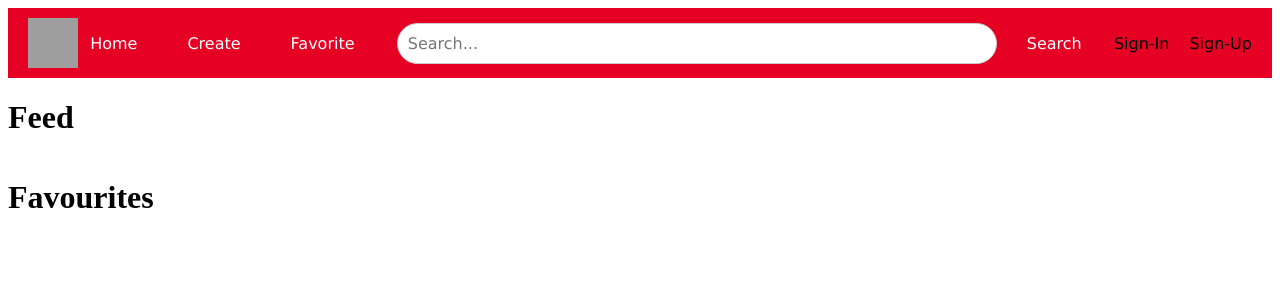
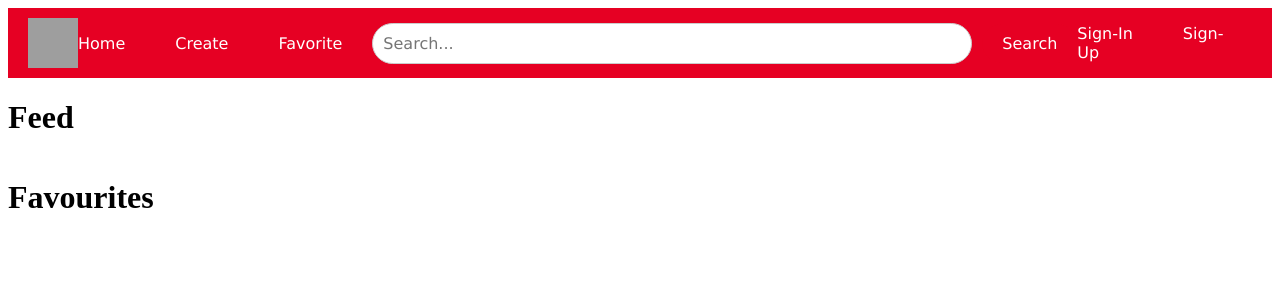
Before and after one commit to AlvinAntony123/Pinterest-App, an Angular app: page /home in a window 1280 px wide. Shown: the top 300 px of the page. Built offline with nearby package versions, Linux system fonts and the light colour scheme; grey boxes are pictures that could not be loaded.

Commit message:
updated top-bar

```diff
--- a/src/app/pinterest-container/pinterest-top-bar/pinterest-top-bar.component.html
+++ b/src/app/pinterest-container/pinterest-top-bar/pinterest-top-bar.component.html
@@ -11,8 +11,8 @@
             <button type="submit" class="pinterest-nav__search-bar-button">Search</button>
         </div>
         <ul class="pinterest-nav__menu">
-            <li class="pinterest-nav__menu-item"><a class="pinterest-nav__link" style="cursor: pointer;" (click)="GotoLogin()">Sign-In</a></li>
-            <li class="pinterest-nav__menu-item"><a class="pinterest-nav__link" style="cursor: pointer;" (click)="GotoSignUp()">Sign-Up</a></li>
+            <li class="pinterest-nav__menu-item"><a class="pinterest-nav__menu-link" style="cursor: pointer;" (click)="GotoLogin()">Sign-In</a></li>
+            <li class="pinterest-nav__menu-item"><a class="pinterest-nav__menu-link" style="cursor: pointer;" (click)="GotoSignUp()">Sign-Up</a></li>
 
         </ul>
     </nav>
```
